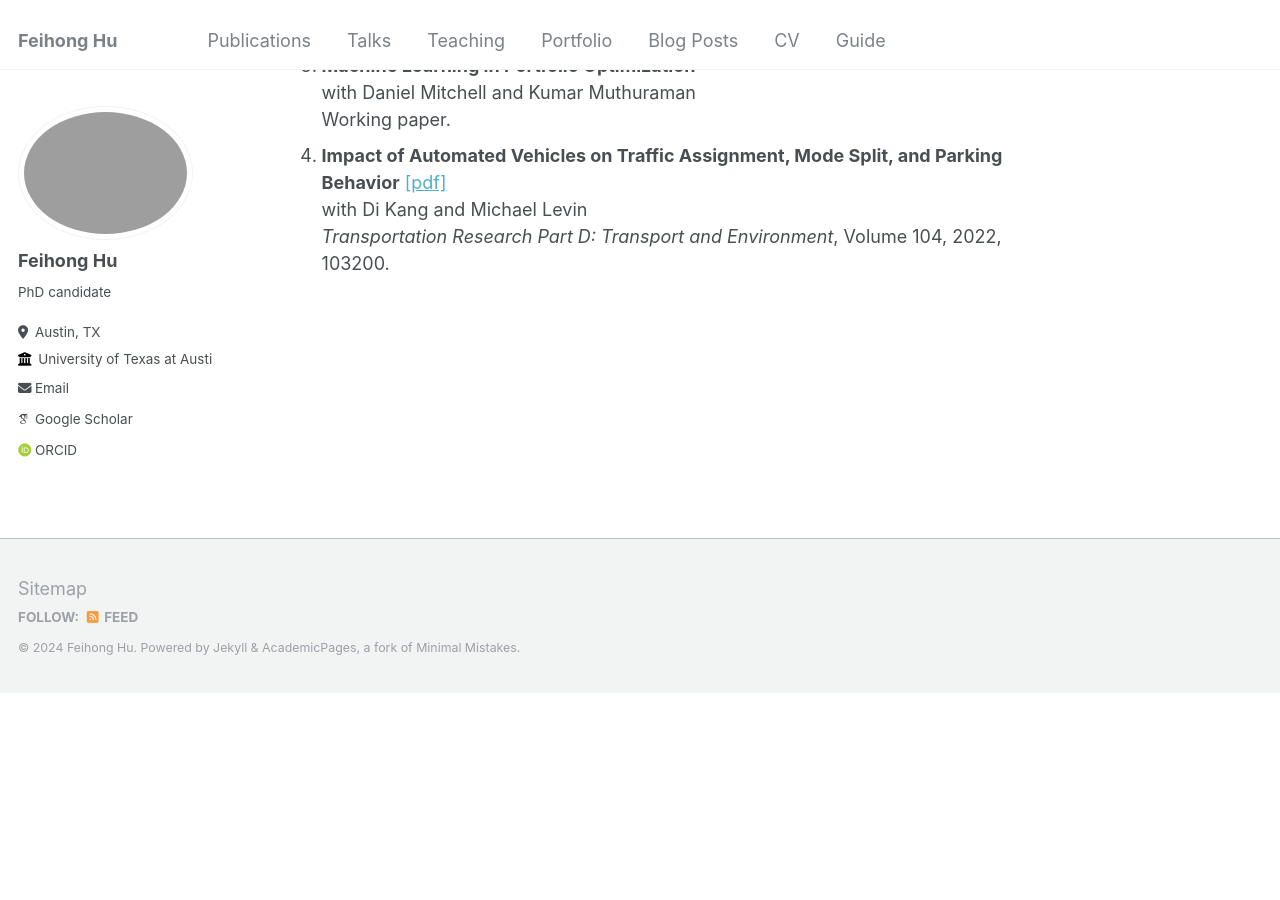
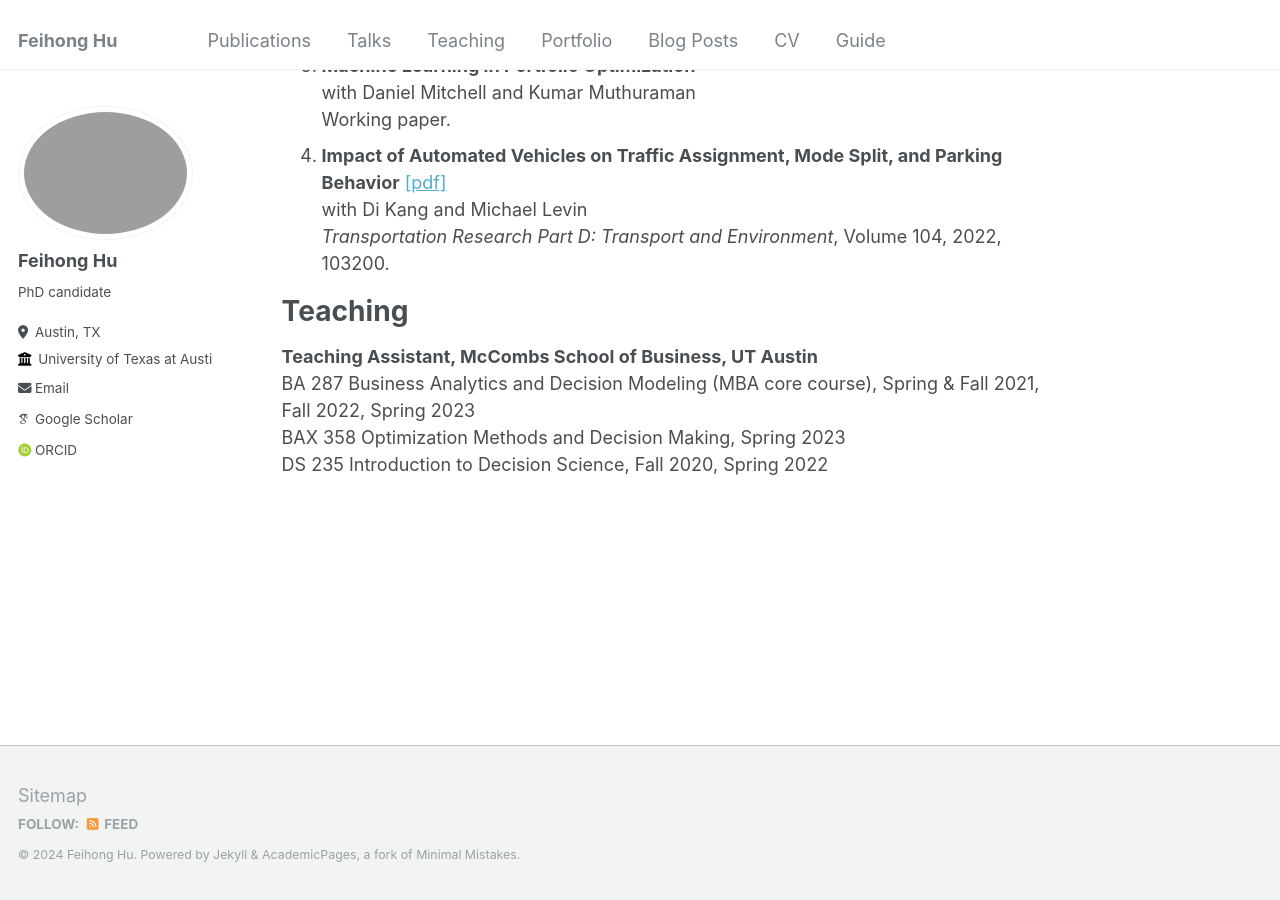
Before and after one commit to feihonghu/feihonghu.github.io, a Jekyll site: the page built from _pages/about.md, in a window 1280 px wide and 900 px high, scrolled down 567 px. Built offline with Jekyll 4.4.1, drawn with Linux system fonts in a browser that asks for light colours; some web fonts are replaced; before the commit the page ends 1261 px from its top, so only the background shows below that.

Commit message:
Update about.md

```diff
--- a/_pages/about.md
+++ b/_pages/about.md
@@ -23,3 +23,10 @@ Publications and Manuscripts
 4. **Impact of Automated Vehicles on Traffic Assignment, Mode Split, and Parking Behavior** [[pdf]](https://www.sciencedirect.com/science/article/abs/pii/S136192092200030X)<br/>
    with Di Kang and Michael Levin<br/>
    _Transportation Research Part D: Transport and Environment_, Volume 104, 2022, 103200.<br/>
+
+Teaching
+======
+**Teaching Assistant, McCombs School of Business, UT Austin**<br/>
+BA 287 Business Analytics and Decision Modeling (MBA core course), Spring & Fall 2021, Fall 2022, Spring 2023<br/>
+BAX 358 Optimization Methods and Decision Making, Spring 2023<br/>
+DS 235 Introduction to Decision Science, Fall 2020, Spring 2022
```
